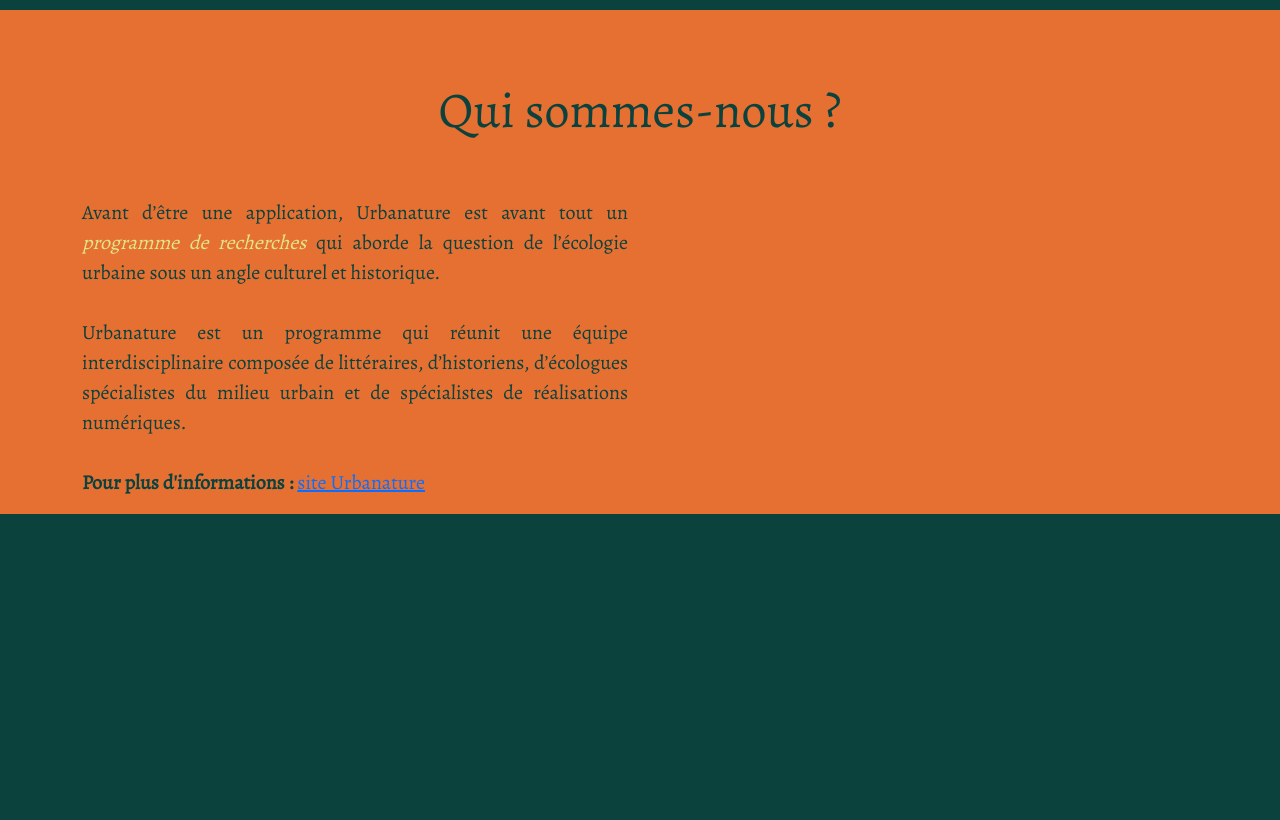
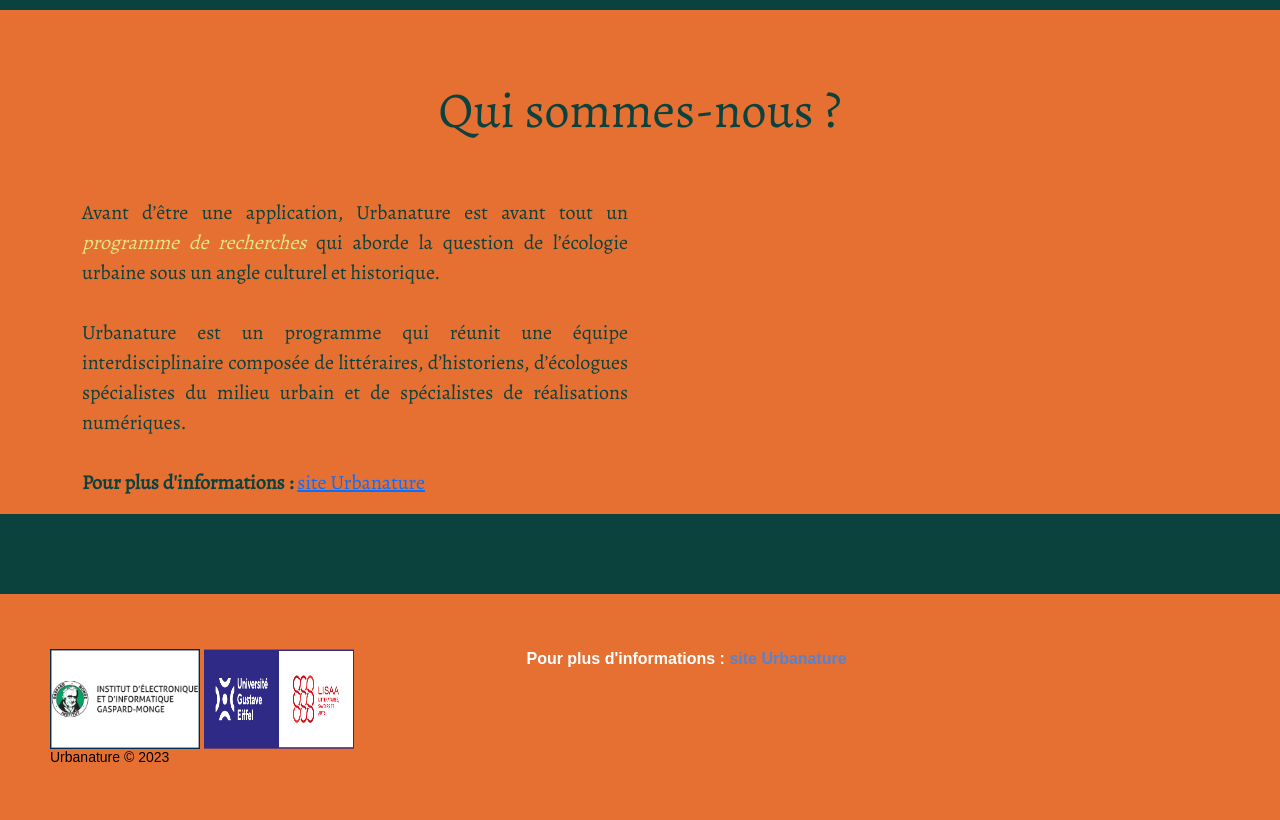
Before and after one commit to urbanature/urbanature.github.io, a plain HTML site: page index.html in a window 1280 px wide. Shown: the part 2348-3168 px from the top of the page. Before the commit the page ends 2862 px from the top, so only its background shows below. Drawn offline with nearby package versions, Linux system fonts and the light colour scheme.

Commit message:
Update index.html logo

```diff
--- a/index.html
+++ b/index.html
@@ -143,6 +143,28 @@ La biodiversité urbaine à Paris n’aura plus aucun secret pour vous ! </p>
   <script>
     AOS.init();
   </script>
+
+<footer class="footer-distributed">
+
+      <div class="footer-left">
+
+        <IMG SRC="images/ligm.jpg" ALT="" WIDTH=150 HEIGHT=100>
+
+        <IMG SRC="images/lisaa.png" ALT="" WIDTH=150 HEIGHT=100>
+
+
+        <p class="footer-urbanature">Urbanature &copy; 2023</p>
+      </div>
+
+      <div class="footer-center">
+
+        <p> <b>Pour plus d'informations : </b><a href="https://urbanature.hypotheses.org/" class="linkUrba">site Urbanature</a> <p>
+
+      </div>
+
+
+
+    </footer>
 </body>
 
 </html>
```
